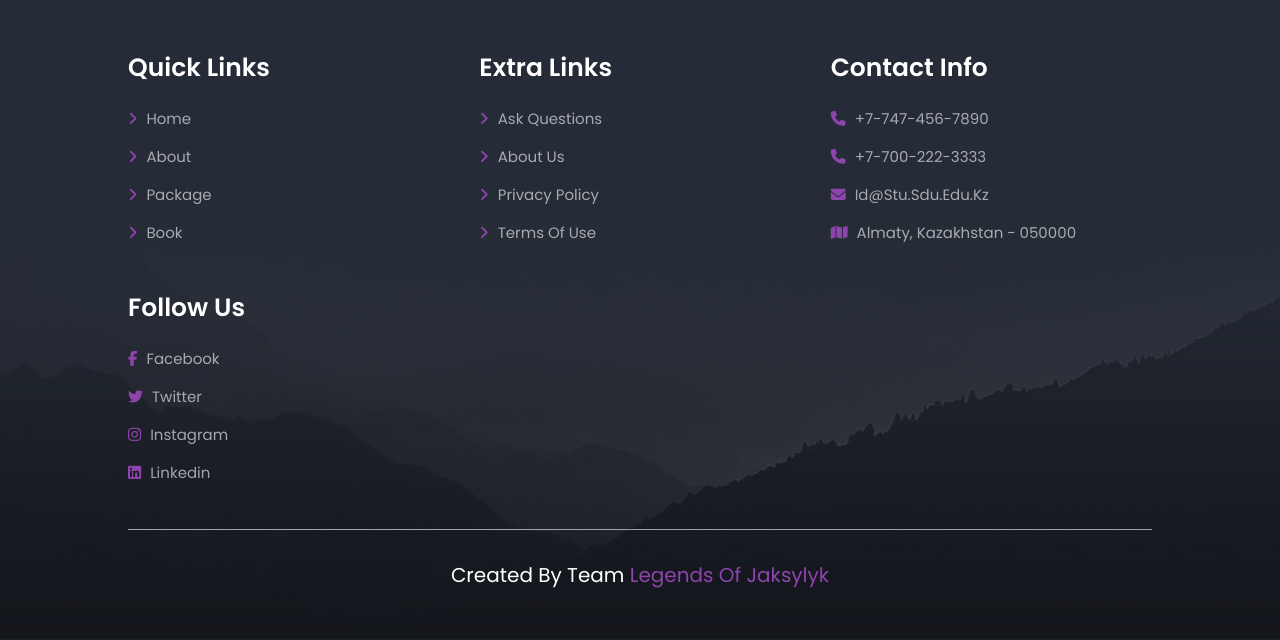
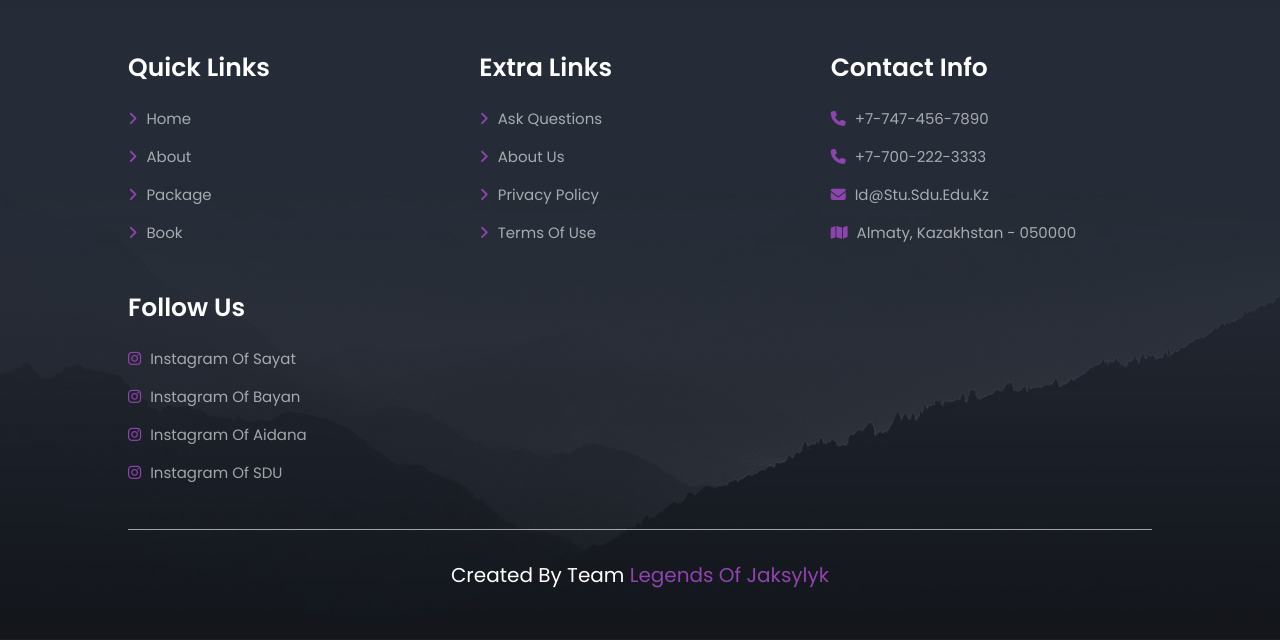
Before and after one commit to Sayat2/ABS, a PHP site: page /js_page.php in a window 1280 px wide. Shown: the part 2062-2702 px from the top of the page. Run offline with PHP 8.4, Linux system fonts and the light colour scheme; some libraries are stand-ins or nearby versions.

Commit message:
add new js_page file

```diff
--- a/js_page.php
+++ b/js_page.php
@@ -5,20 +5,12 @@
    <meta http-equiv="X-UA-Compatible" content="IE=edge">
    <meta name="viewport" content="width=device-width, initial-scale=1.0">
    <title>ABS Education</title>
-
-
    <link rel="stylesheet" href="https://unpkg.com/swiper@7/swiper-bundle.min.css" />
-
    <link rel="stylesheet" href="https://cdnjs.cloudflare.com/ajax/libs/font-awesome/5.15.4/css/all.min.css">
    <script src="https://kit.fontawesome.com/262b966825.js" crossorigin="anonymous"></script>
-
    <link rel="stylesheet" href="css/style.css">
-
 </head>
 <body>
-
-
-
 <section class="header">
 
    <a href="home.php" class="logo">ABS Education School</a>
@@ -97,26 +89,26 @@
 
 <div class="box">
    <h3>extra links</h3>
-         <a href="#"> <i class="fas fa-angle-right"></i> ask questions</a>
+   <a href="https://mail.google.com/mail/u/1/#inbox?compose=new"> <i class="fas fa-angle-right"></i> ask questions</a>
    <a href="about.php"> <i class="fas fa-angle-right"></i> about us</a>
-         <a href="#"> <i class="fas fa-angle-right"></i> privacy policy</a>
-         <a href="#"> <i class="fas fa-angle-right"></i> terms of use</a>
+   <a href="https://policies.google.com/privacy?hl=en-US"> <i class="fas fa-angle-right"></i> privacy policy</a>
+   <a href="https://termly.io/legal-dictionary/terms-of-use/#:~:text=Terms%20of%20use%20are%20the,or%20%E2%80%9Cterms%20and%20conditions%E2%80%9D."> <i class="fas fa-angle-right"></i> terms of use</a>
 </div>
 
 <div class="box">
    <h3>contact info</h3>
    <a href="#"> <i class="fas fa-phone"></i> +7-747-456-7890 </a>
    <a href="#"> <i class="fas fa-phone"></i> +7-700-222-3333 </a>
-         <a href="#"> <i class="fas fa-envelope"></i> id@stu.sdu.edu.kz </a>
-         <a href="#"> <i class="fas fa-map"></i> Almaty, Kazakhstan - 050000 </a>
+   <a href="https://mail.google.com/mail/u/1/#inbox?compose=new"> <i class="fas fa-envelope"></i> id@stu.sdu.edu.kz </a>
+   <a href="https://e.mail.ru/compose/"> <i class="fas fa-map"></i> Almaty, Kazakhstan - 050000 </a>
 </div>
 
 <div class="box">
    <h3>follow us</h3>
-         <a href="#"> <i class="fab fa-facebook-f"></i> facebook </a>
-         <a href="#"> <i class="fab fa-twitter"></i> twitter </a>
-         <a href="#"> <i class="fab fa-instagram"></i> instagram </a>
-         <a href="#"> <i class="fab fa-linkedin"></i> linkedin </a>
+   <a href="https://www.instagram.com/whk_cd/"> <i class="fab fa-instagram"></i> instagram of Sayat</a>
+   <a href="https://www.instagram.com/bayan.sullu/"> <i class="fab fa-instagram"></i> instagram of Bayan</a>
+   <a href="https://www.instagram.com/awesomeaydana/"> <i class="fab fa-instagram"></i> instagram of Aidana</a>
+   <a href="https://www.instagram.com/sdukz/"> <i class="fab fa-instagram"></i> instagram of SDU</a>
 </div>
 
 </div>
```
Lines whose indentation alone changed are shown as unchanged.
